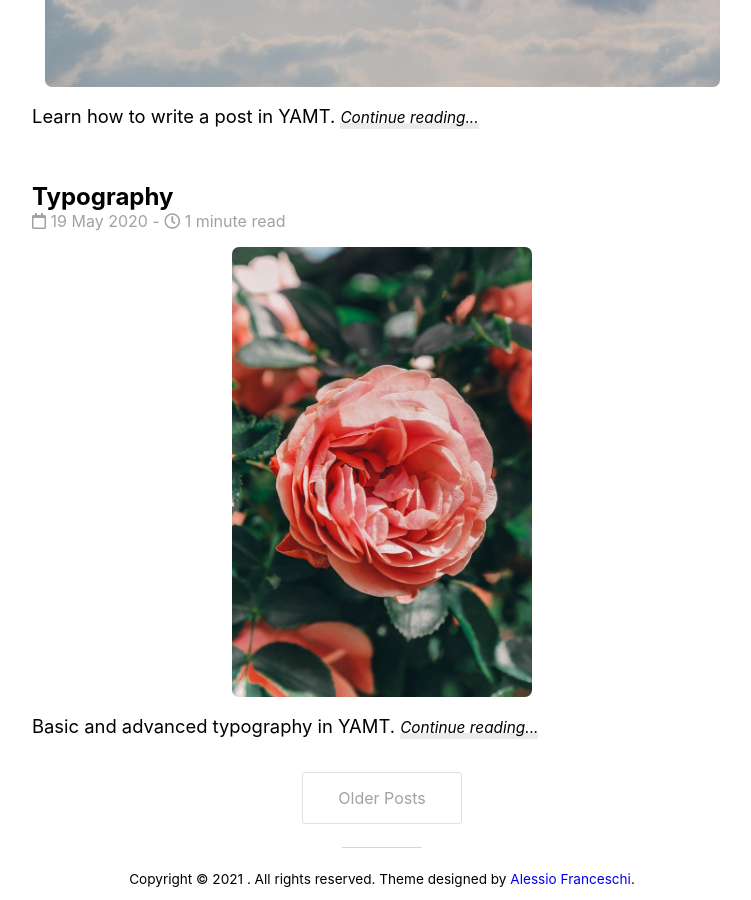
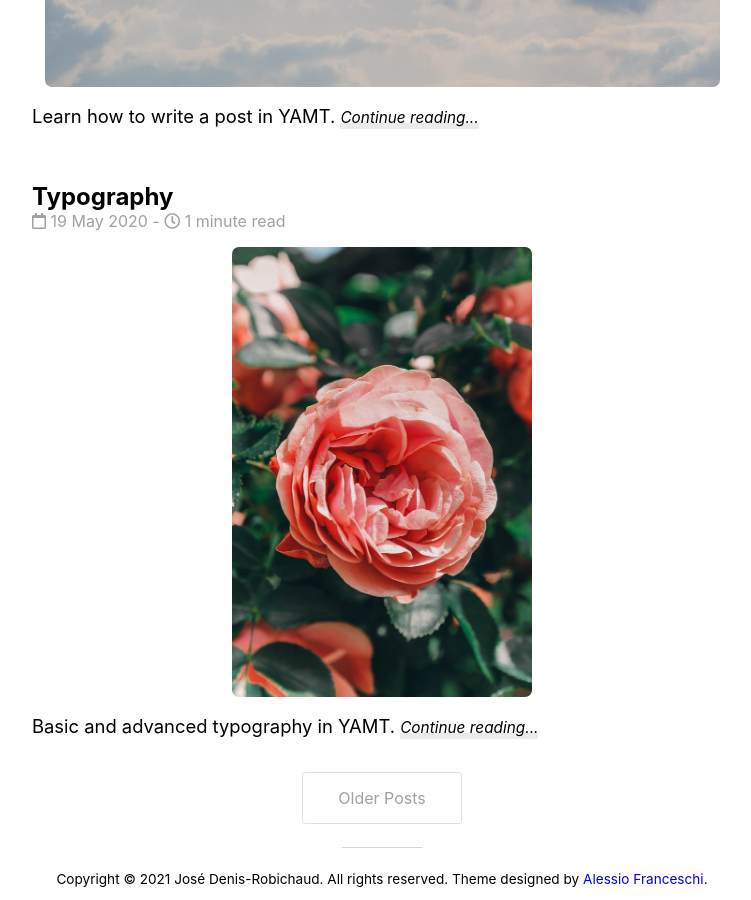
Before and after one commit to PandaSekh/Jekyll-YAMT, a Jekyll site: the page built from index.html, in a window 1280 px wide and 900 px high, scrolled down 1073 px. Shown: the whole window, without its empty margins (258-1009 px from the left). Built offline with Jekyll 4.4.1, drawn with Linux system fonts in a browser that asks for light colours; nearby versions of some CDN libraries; the list of posts is cut into pages by our own code.

Commit message:
Update footer.html

```diff
--- a/_includes/footer.html
+++ b/_includes/footer.html
@@ -1,3 +1,3 @@
 <footer class= "footer">
-    <p>Copyright © {{ 'now' | date: "%Y" }} {{José Denis-Robichaud}}. All rights reserved. Theme designed by <a href="https://alessiofranceschi.me/">Alessio Franceschi</a>.</p>
+    <p>Copyright © {{ 'now' | date: "%Y" }} José Denis-Robichaud. All rights reserved. Theme designed by <a href="https://alessiofranceschi.me/">Alessio Franceschi</a>.</p>
 </footer>
```
